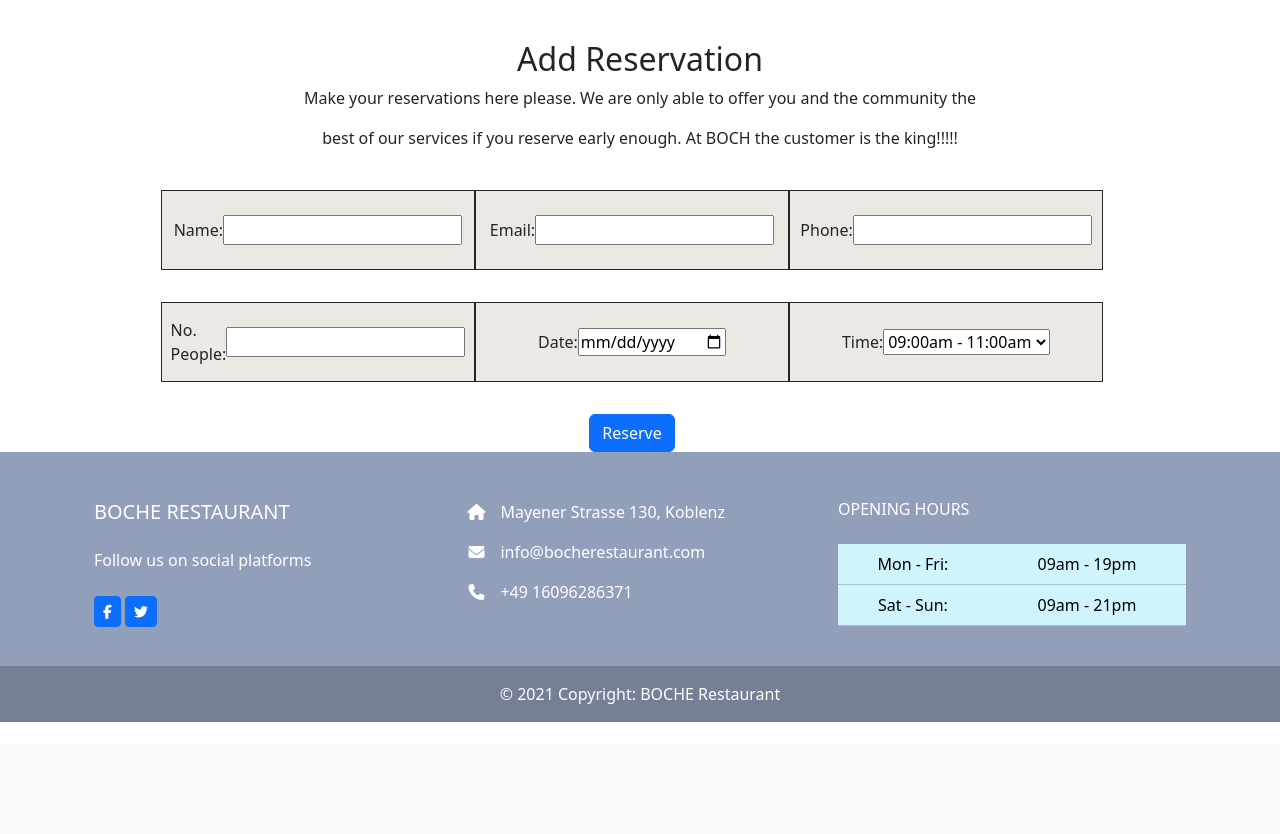
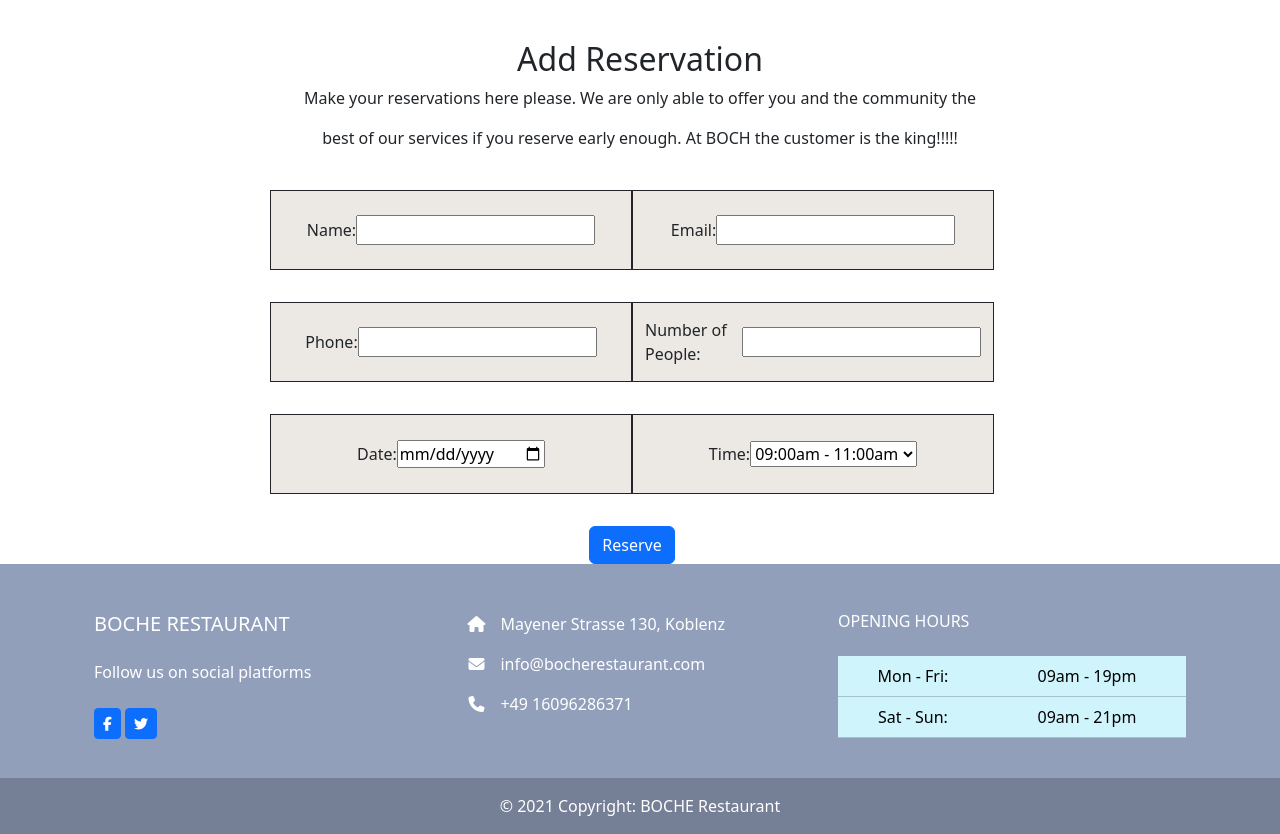
Before and after one commit to F-Clement/BOCHERestaurant, a Django app: page /add_reservation in a window 1280 px wide. Shown: the part 56-890 px from the top of the page. Before the commit the page ends 778 px from the top, so only its background shows below. Run offline with Django 3.2, Linux system fonts and the light colour scheme; the visitor is signed in with stand-in values (Sample User, id 1); some libraries are stand-ins or nearby versions.

Commit message:
Adjust CSS for add_reservation page

```diff
--- a/static/css/styles.css
+++ b/static/css/styles.css
@@ -24,7 +24,7 @@
 
 }
 
-.container-lg>.row>.col-xl-4 {
+.container-lg>.row>.col-xl-6 {
     background-color: rgb(236, 232, 227);
     border: 1px solid;
     margin-right: auto;
--- a/templates/add_reservation.html
+++ b/templates/add_reservation.html
@@ -25,37 +25,40 @@
     <div class="container-lg">
     <div class="row">
       {{ form.non_field_errors }}
-      <div class="col-xl-4">
+      <div class="col-xl-6">
         {{ form.reservation_name.errors }}
         <label for="{{ form.reservation_name.id_for_label }}">Name:</label>
         {{ form.reservation_name }}
       </div>
-      <div class="col-xl-4">
+      <div class="col-xl-6">
         {{ form.reservation_email.errors }}
         <label for="{{ form.reservation_email.id_for_label }}">Email:</label>
         {{ form.reservation_email }}
       </div>
-      <div class="col-xl-4">
+    </div>
+    <div class="row">
+      <div class="col-xl-6">
         {{ form.phone_number.errors }}
         <label for="{{ form.phone_number.id_for_label }}">Phone:</label>
         {{ form.phone_number }}
       </div>
-    </div>
-    <div class="row">
-      <div class="col-xl-4">
+
+      <div class="col-xl-6">
         {{ form.number_people.errors }}
         <label for="{{ form.number_people.id_for_label }}"
-          >No. People:</label
+          >Number of People:</label
         >
         {{ form.number_people }}
       </div>
-      <div class="col-xl-4">
+    </div>
+    <div class="row">
+      <div class="col-xl-6">
         {{ form.reservation_date.errors }}
         <label for="{{ form.reservation_date.id_for_label }}">Date:</label>
         {{ form.reservation_date }}
       </div>
 
-      <div class="col-xl-4">
+      <div class="col-xl-6">
         {{ form.reservation_time.errors }}
         <label for="{{ form.reservation_time.id_for_label }}">Time:</label>
         {{ form.reservation_time }}
```
